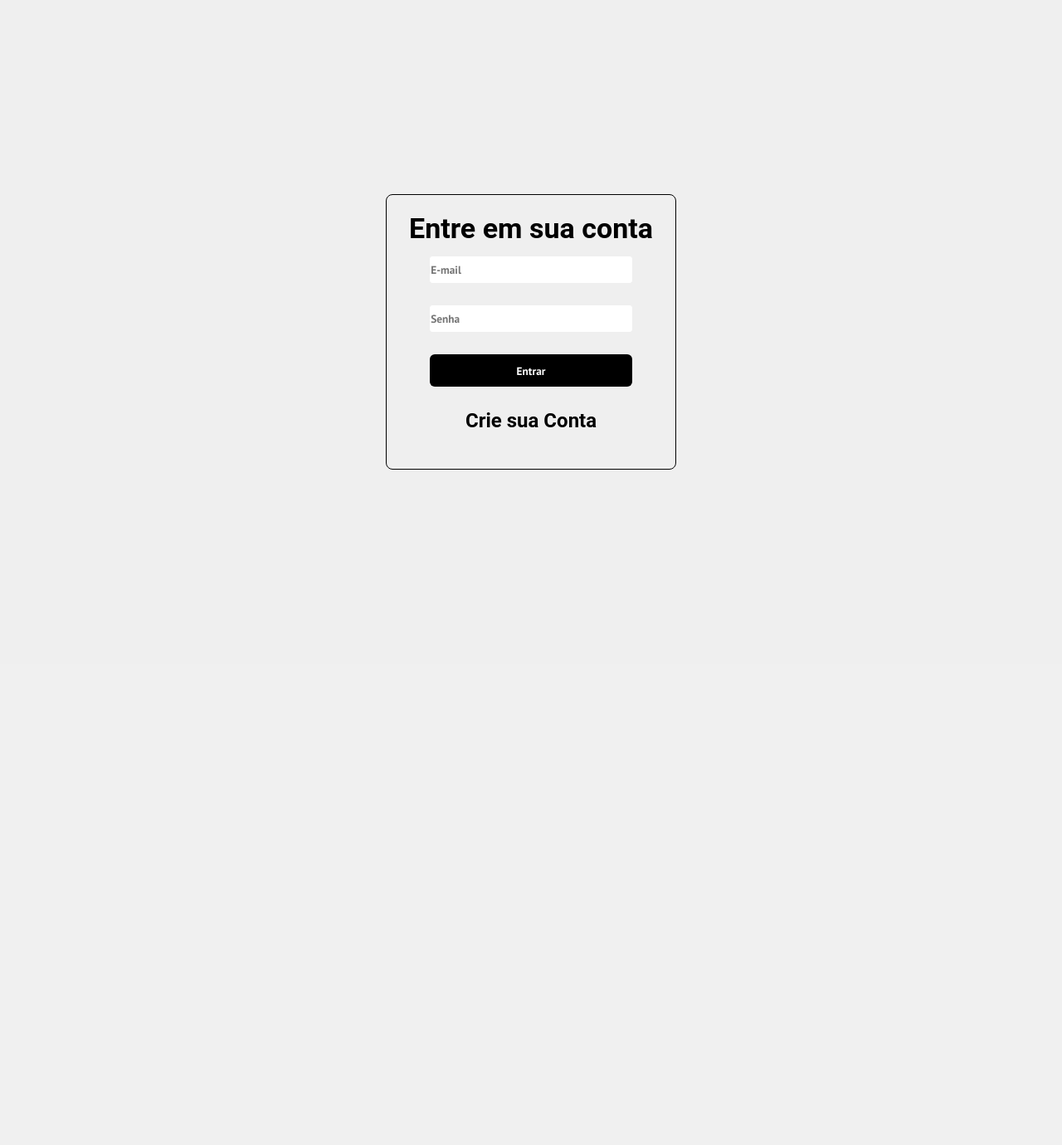
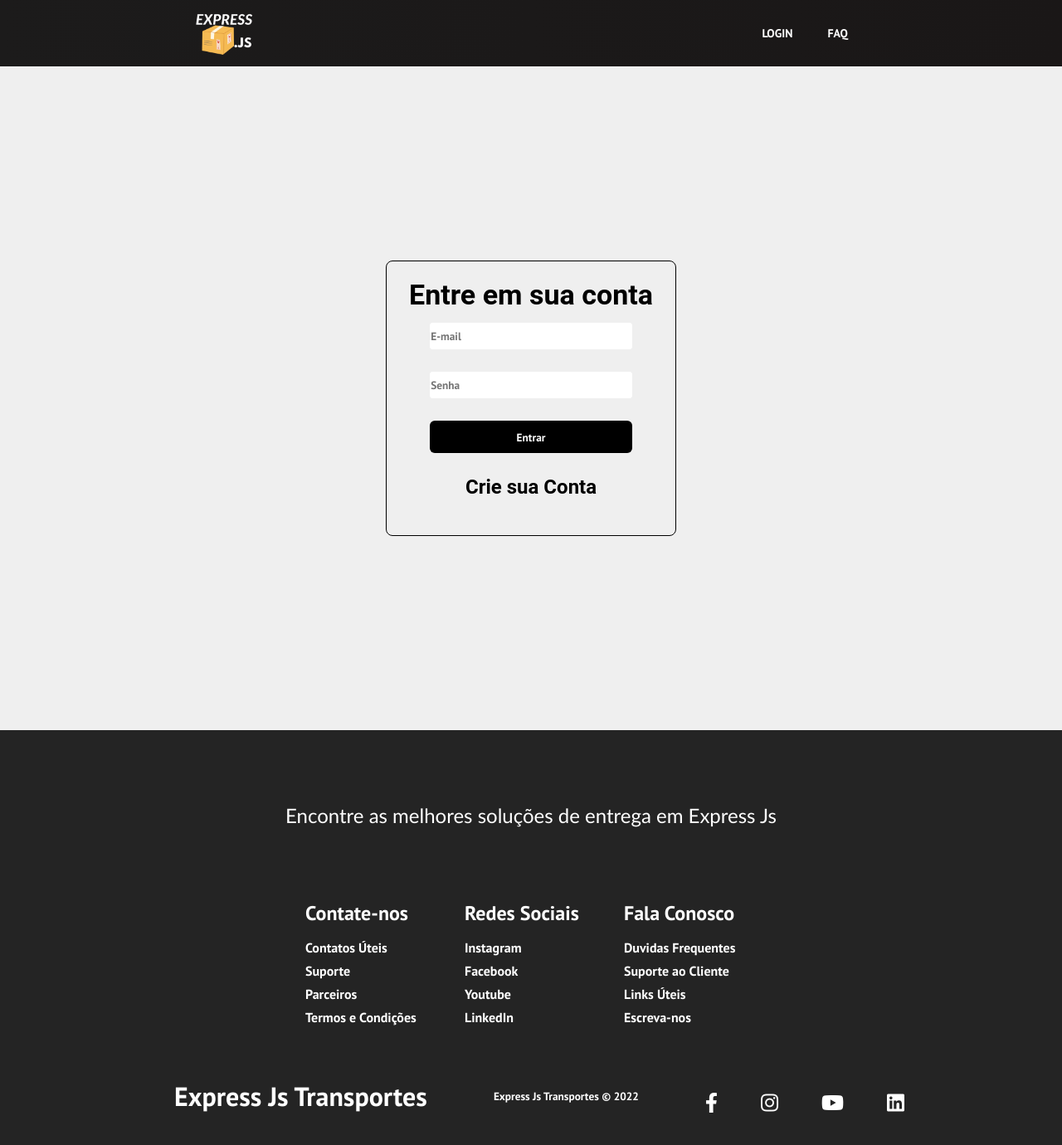
Before and after one commit to anaabalbi/ShippingCompany, a React (Create React App) app: page /login in a window 1280 px wide. Shown: the top 1380 px of the page at 83% size. Before the commit the page ends 800 px from the top, so only its background shows below. Built offline with nearby package versions, Linux system fonts and the light colour scheme.

Commit message:
import header e footer

```diff
--- a/src/Pages/Login/Login.jsx
+++ b/src/Pages/Login/Login.jsx
@@ -11,6 +11,8 @@
 import { Link, useNavigate } from 'react-router-dom';
 import { cadastroForm } from '../../service/Api';
 import { ContextUser } from '../../Provider/ContextUser';
+import HeaderHome from '../../components/HeaderHome/HeaderHome.js';
+import Footer from '../../components/Footer/Footer.js';
 
 const Login = () => {
   const navigate = useNavigate();
@@ -30,6 +32,8 @@
   }
 
   return (
+    <>
+      <HeaderHome></HeaderHome>
       <Div>
         <Form onSubmit={(e) => login(e)}>
           <Texto>Entre em sua conta</Texto>
@@ -54,6 +58,8 @@
           </Inputs>
         </Form>
       </Div>
+      <Footer></Footer>
+    </>
   );
 };
 
```
Lines whose indentation alone changed are shown as unchanged.
